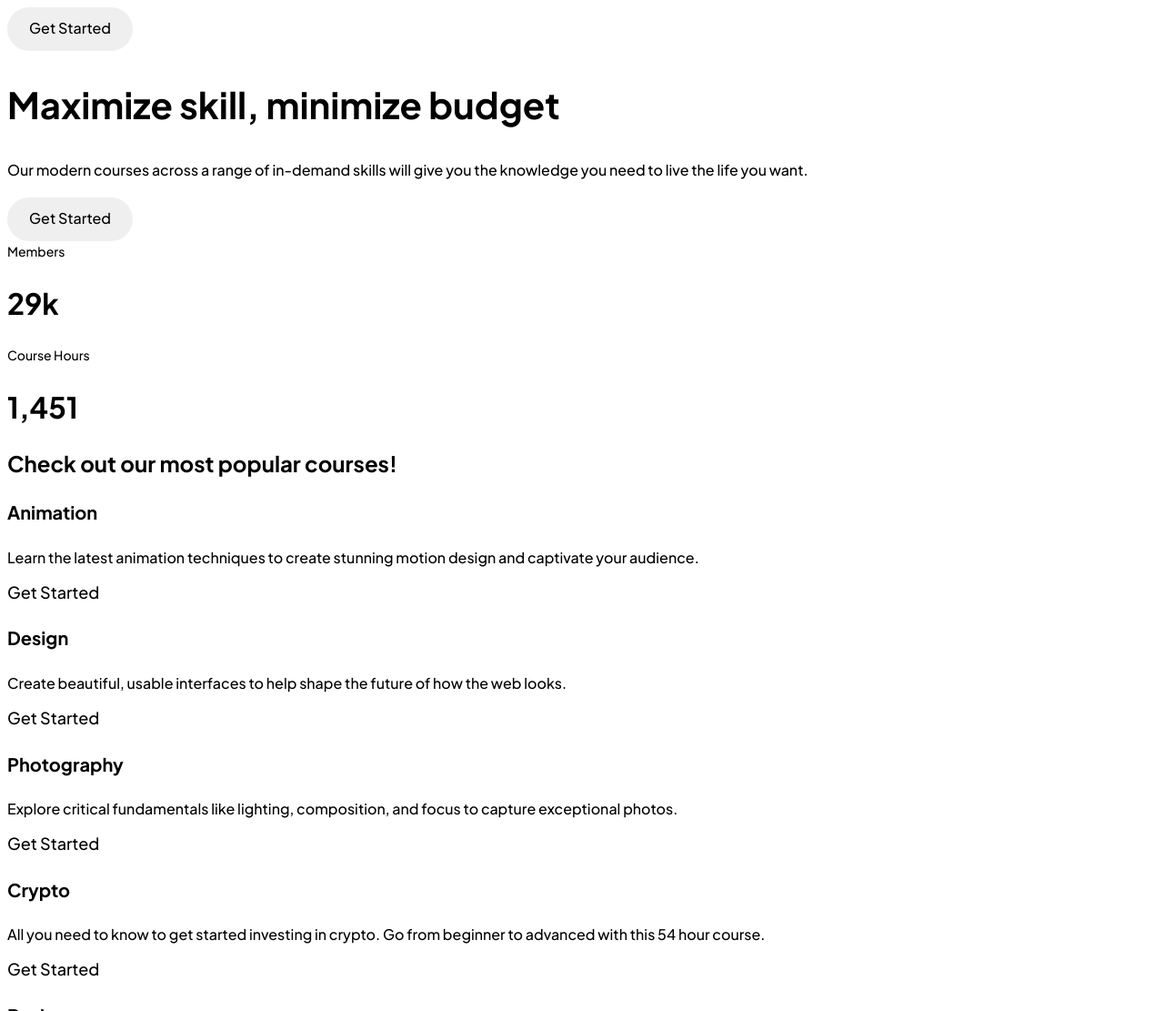
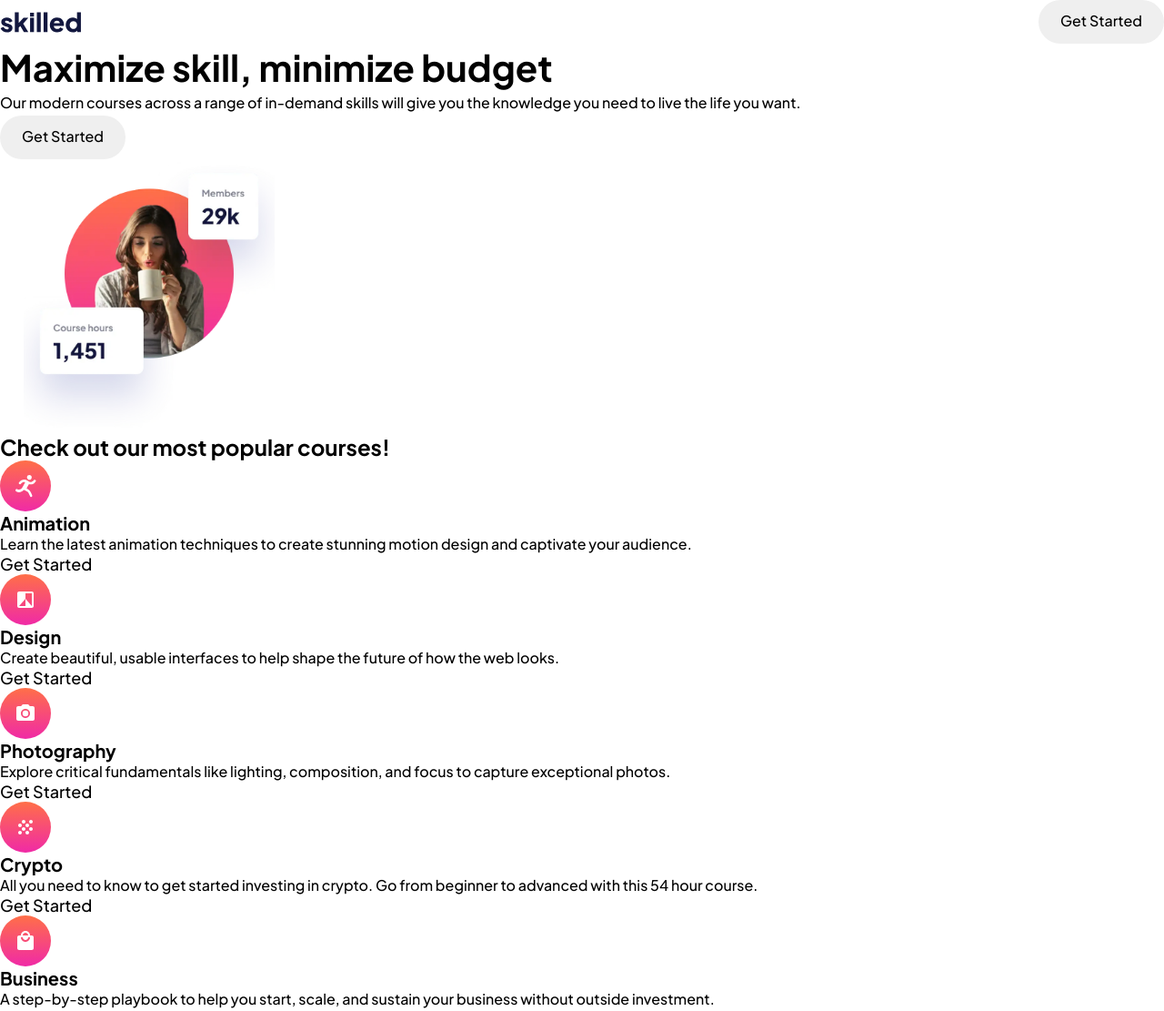
Before and after one commit to ChrisCablish/skilled-e-learning-landing-page, a plain HTML site: page starter-code/index.html in a window 1280 px wide. Shown: the top 1111 px of the page at 91% size. Drawn offline with Linux system fonts and the light colour scheme.

Commit message:
import images

```diff
--- a/starter-code/index.html
+++ b/starter-code/index.html
@@ -24,15 +24,7 @@
         <button type="button" class="get__started two">Get Started</button>
       </div>
       <div class="hero">
-        <div class="stats members">
-          <span>Members</span>
-          <h2>29k</h2>
-        </div>
         <div class="hero__image"></div>
-        <div class="stats hours">
-          <span>Course Hours</span>
-          <h2>1,451</h2>
-        </div>
       </div>
     </section>
     <section class="topics">
--- a/starter-code/style.css
+++ b/starter-code/style.css
@@ -1,5 +1,8 @@
 * {
     font-family: 'Plus Jakarta Sans', sans-serif;
+    margin: 0;
+    padding: 0;
+    box-sizing: border-box;
 }
 
 button {
@@ -9,6 +12,25 @@ button {
     border-radius: 1.5rem;
     border: none;
 }
+
+/* HEADER */
+
+header {
+    display: flex;
+    justify-content: space-between;
+    align-items: center;
+}
+
+header .skilled__logo {
+    background-image: url(../starter-code/assets/logo-dark.svg);
+    width: 89px;
+    height: 35px;
+    background-position: center;
+    background-repeat: no-repeat;
+    background-size: contain;
+}
+
+/* INTRO */
 
 .intro h1 {
     font-size: 40px;
@@ -20,16 +42,48 @@ button {
     line-height: 28px;
 }
 
-.stats span {
-    font-size: 14px;
+/* HERO */
+
+
+.hero__image {
+    background-image: url("../starter-code/assets/image-hero-mobile@2x.webp");
+    background-position: center;
+    background-repeat: no-repeat;
+    background-size: contain;
+    height: 301px;
+    width: 327px;
 }
 
-.stats h2 {
-    font-size: 2rem;
-}
+/* TOPICS */
 
 .topic__header h3 {
     font-size: 24px;
+}
+
+.icon {
+    height: 56px;
+    width: 56px;
+
+}
+
+.animation {
+    background-image: url(../starter-code/assets/icon-animation.svg);
+}
+
+.design {
+    background-image: url("../starter-code/assets/icon-design.svg");
+}
+
+.photography {
+    background-image: url("../starter-code/assets/icon-photography.svg");
+}
+
+.crypto {
+    background-image: url("../starter-code/assets/icon-crypto.svg");
+}
+
+.business {
+    background-image: url("../starter-code/assets/icon-business.svg");
 }
 
 .topic__section h4 {
@@ -40,6 +94,6 @@ button {
     font-size: 1rem;
 }
 
-.topic__section A {
+.topic__section a {
     font-size: 18px;
 }
```
